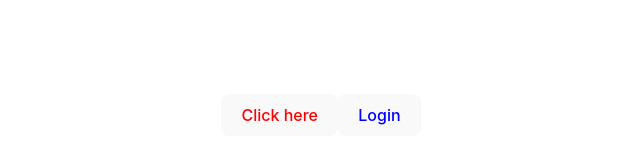
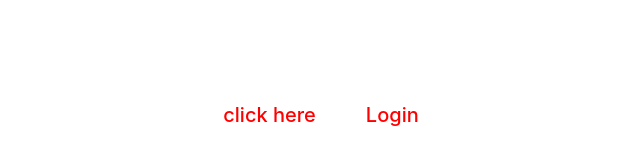
Before and after one commit to anishkumar127/React-a-way-to-get-better, a React (Vite) app: page / in a window 1280 px wide. Shown: the part 285-450 px from the top of the page, without its empty margins (319-959 px from the left). Built offline with nearby package versions, Linux system fonts and the light colour scheme.

Commit message:
styling props wise

```diff
--- a/src/App.jsx
+++ b/src/App.jsx
@@ -2,18 +2,20 @@ import { useState } from 'react';
 import reactLogo from './assets/react.svg';
 import './App.css';
 function Button(props) {
-  const { color, label } = props;
-  const styleObject ={
-    color:color,
-  }
-  return <button style={styleObject}> {label}</button>;
+  const { color ,children, style} = props;
+  return <button  style={style}> {children}</button>;
 }
 
 function App() {
+  const style = {
+    color:"red",
+    fontSize :"20px",
+    backgroundColor:"white"
+  }
   return (
     <>
-    <Button label="Click here" color="red" />
-    <Button label="Login" color="blue" />
+    <Button  style={style}> <p> click here  </p> </Button>
+    <Button style={style}>Login </Button>
   </>
   );
 }
```
